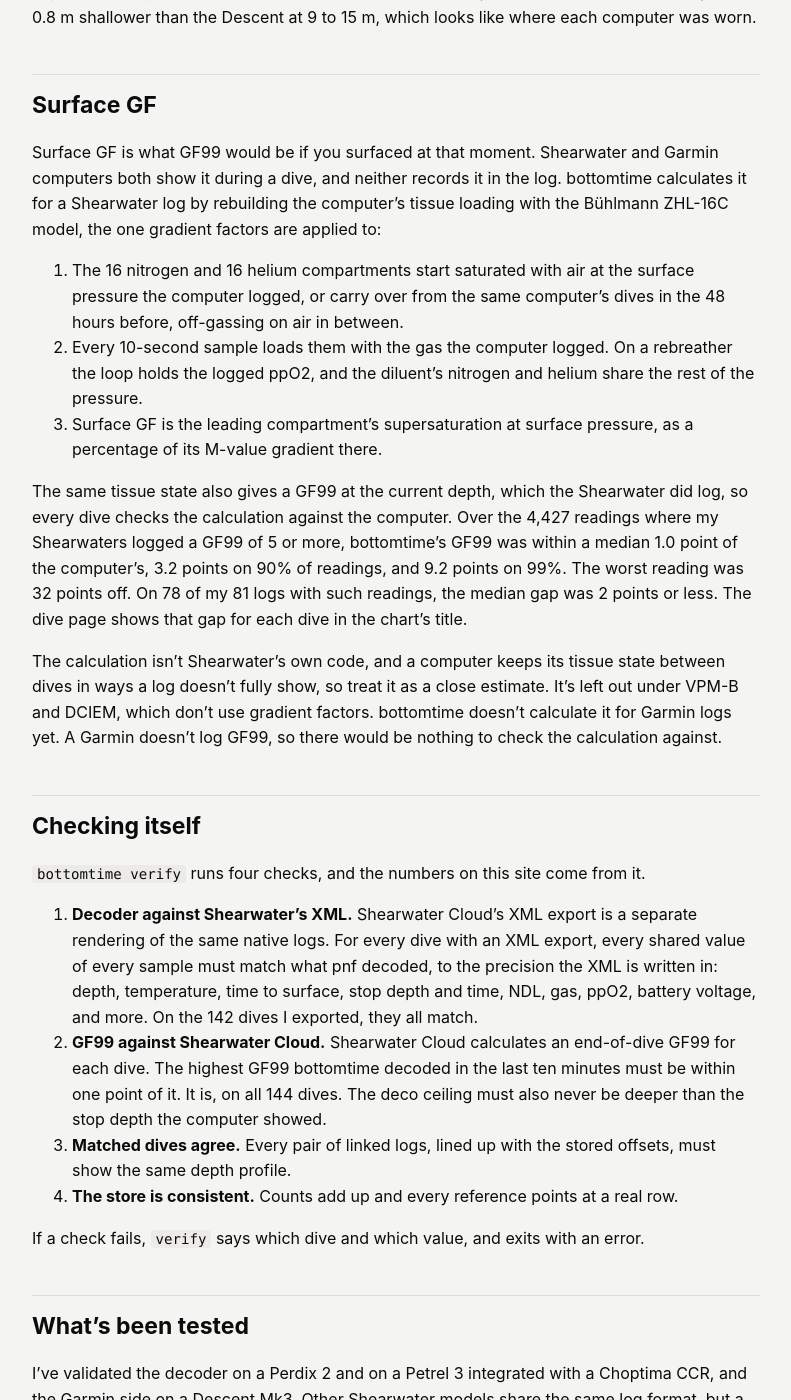
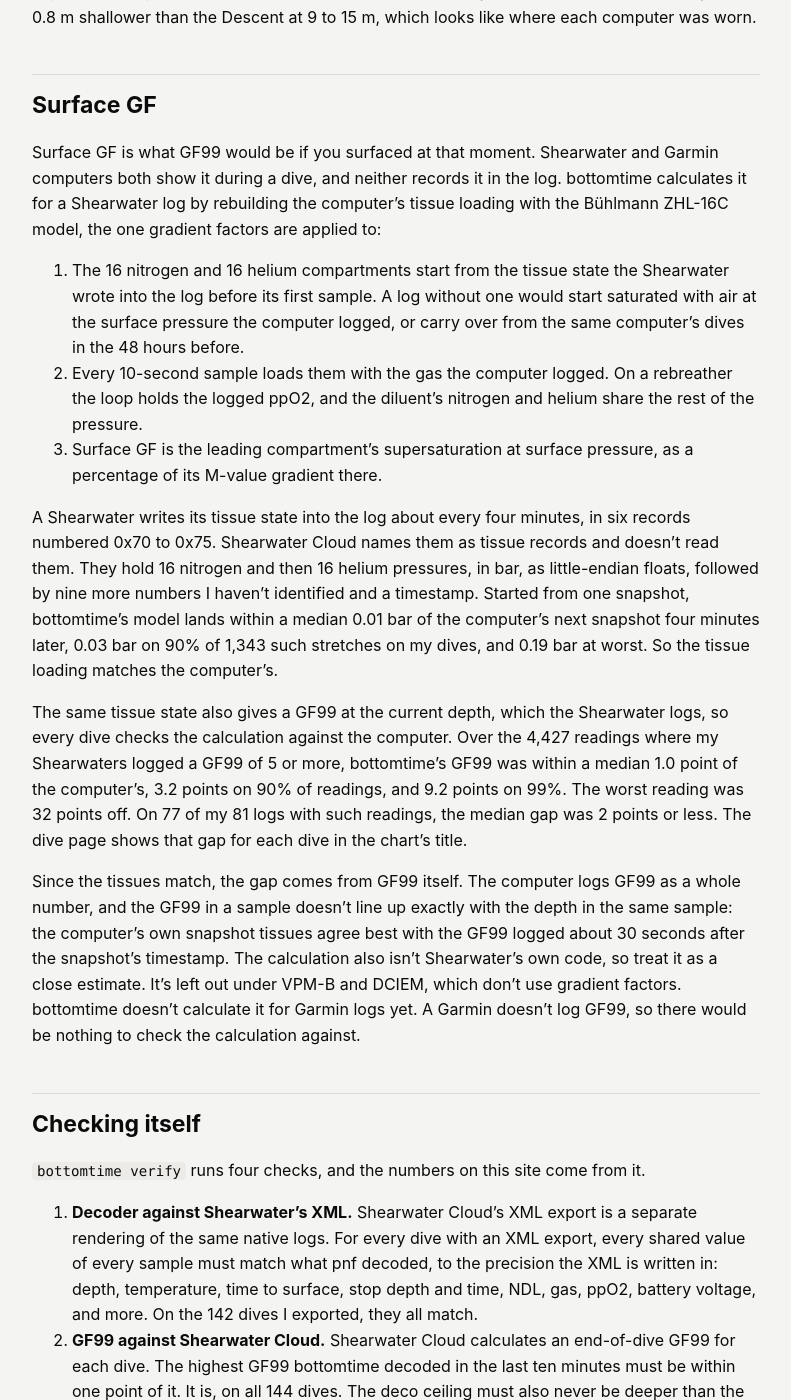
Before and after one commit to snehankekre/bottomtime, a Jekyll site: the page built from docs/how-it-works.md, in a window 1280 px wide and 1400 px high, scrolled down 2307 px. Shown: the whole window, without its empty margins (244-1035 px from the left). Built offline with Jekyll 4.4.1, drawn with Linux system fonts in a browser that asks for light colours.

Commit message:
Start surface GF from the tissue state the Shearwater wrote into the log, decoded from records 0x70 to 0x75

```diff
--- a/docs/how-it-works.md
+++ b/docs/how-it-works.md
@@ -117,30 +117,41 @@
 computer's tissue loading with the Bühlmann ZHL-16C model, the one gradient
 factors are applied to:
 
-1. The 16 nitrogen and 16 helium compartments start saturated with air at the
-   surface pressure the computer logged, or carry over from the same
-   computer's dives in the 48 hours before, off-gassing on air in between.
+1. The 16 nitrogen and 16 helium compartments start from the tissue state the
+   Shearwater wrote into the log before its first sample. A log without one
+   would start saturated with air at the surface pressure the computer logged,
+   or carry over from the same computer's dives in the 48 hours before.
 2. Every 10-second sample loads them with the gas the computer logged. On a
    rebreather the loop holds the logged ppO2, and the diluent's nitrogen and
    helium share the rest of the pressure.
 3. Surface GF is the leading compartment's supersaturation at surface
    pressure, as a percentage of its M-value gradient there.
 
+A Shearwater writes its tissue state into the log about every four minutes,
+in six records numbered 0x70 to 0x75. Shearwater Cloud names them as tissue
+records and doesn't read them. They hold 16 nitrogen and then 16 helium
+pressures, in bar, as little-endian floats, followed by nine more numbers I
+haven't identified and a timestamp. Started from one snapshot, bottomtime's
+model lands within a median 0.01 bar of the computer's next snapshot four
+minutes later, 0.03 bar on 90% of 1,343 such stretches on my dives, and 0.19
+bar at worst. So the tissue loading matches the computer's.
+
 The same tissue state also gives a GF99 at the current depth, which the
-Shearwater did log, so every dive checks the calculation against the
-computer. Over the 4,427 readings where my Shearwaters logged a GF99 of 5 or
-more, bottomtime's GF99 was within a median 1.0 point of the computer's, 3.2
-points on 90% of readings, and 9.2 points on 99%. The worst reading was 32
-points off. On 78 of my 81 logs with such readings, the median gap was 2
-points or less. The dive page shows that gap for each dive in the chart's
-title.
+Shearwater logs, so every dive checks the calculation against the computer.
+Over the 4,427 readings where my Shearwaters logged a GF99 of 5 or more,
+bottomtime's GF99 was within a median 1.0 point of the computer's, 3.2 points
+on 90% of readings, and 9.2 points on 99%. The worst reading was 32 points
+off. On 77 of my 81 logs with such readings, the median gap was 2 points or
+less. The dive page shows that gap for each dive in the chart's title.
 
-The calculation isn't Shearwater's own code, and a computer keeps its tissue
-state between dives in ways a log doesn't fully show, so treat it as a close
-estimate. It's left out under VPM-B and DCIEM, which don't use gradient
-factors. bottomtime doesn't calculate it for Garmin logs yet. A Garmin
-doesn't log GF99, so there would be nothing to check the calculation
-against.
+Since the tissues match, the gap comes from GF99 itself. The computer logs
+GF99 as a whole number, and the GF99 in a sample doesn't line up exactly with
+the depth in the same sample: the computer's own snapshot tissues agree best
+with the GF99 logged about 30 seconds after the snapshot's timestamp. The
+calculation also isn't Shearwater's own code, so treat it as a close estimate.
+It's left out under VPM-B and DCIEM, which don't use gradient factors.
+bottomtime doesn't calculate it for Garmin logs yet. A Garmin doesn't log
+GF99, so there would be nothing to check the calculation against.
 
 ## Checking itself
 
```
Also changed, not shown: tests/test_deco.py (+20 -0 lines), 2 other files.
